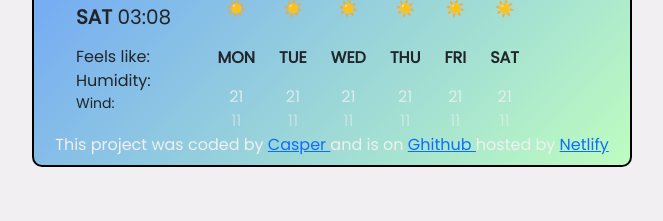
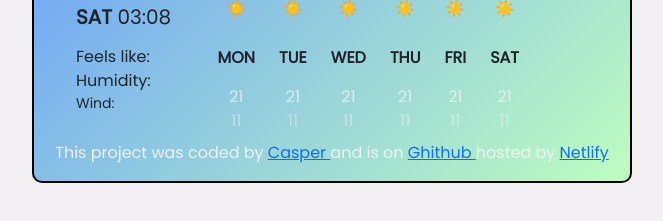
Before and after one commit to cass430/my-first-project, a plain HTML site: page index.html in a window 1280 px wide. Shown: the part 219-440 px from the top of the page, without its empty margins (28-691 px from the left). Drawn offline with nearby package versions, Linux system fonts and the light colour scheme.

Commit message:
fixed padding on footer

```diff
--- a/src/styles.css
+++ b/src/styles.css
@@ -91,11 +91,11 @@ h4 {
 
 .windy {
   font-size: 14px;
-  padding-bottom: 8px;
 }
 
 footer {
   color: #f0f0f0;
   text-align: center;
-  padding-bottom: 8px;
+  padding-top: 8px;
+  padding-bottom: 16px;
 }
```
